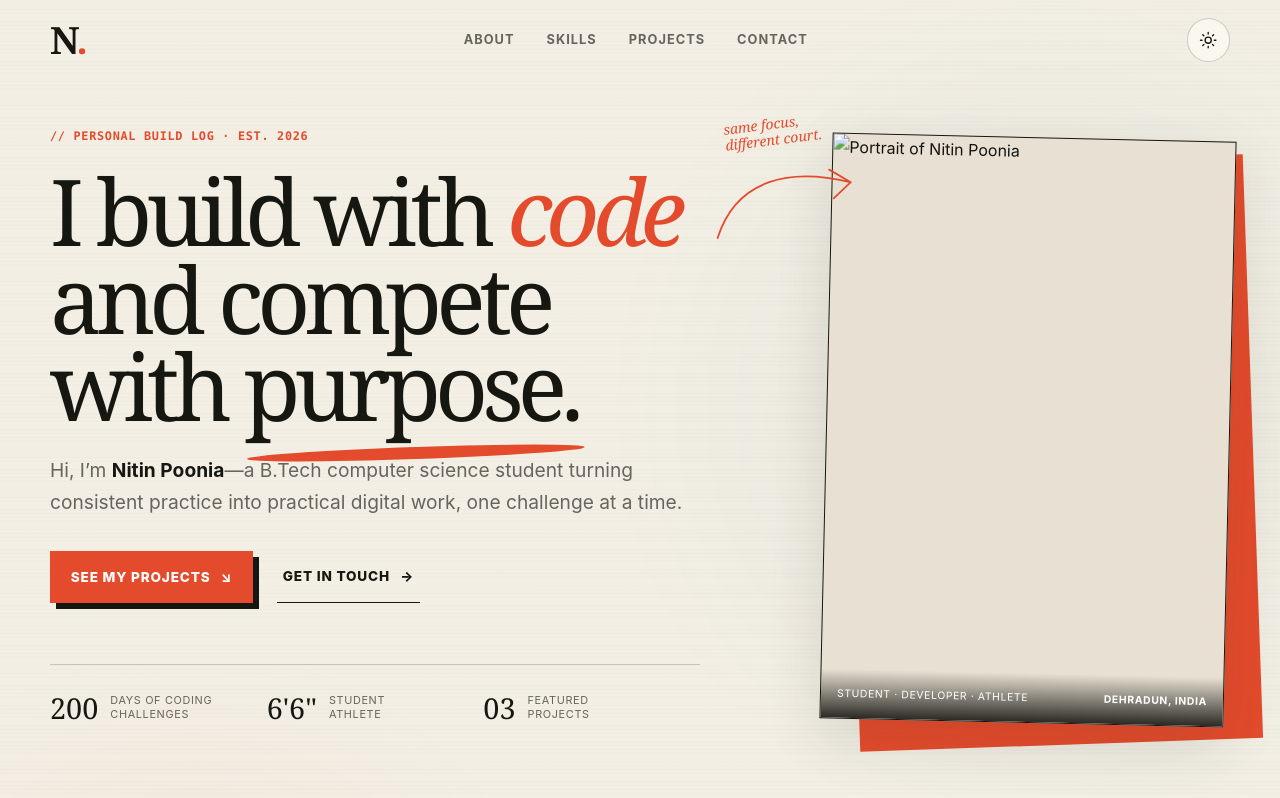
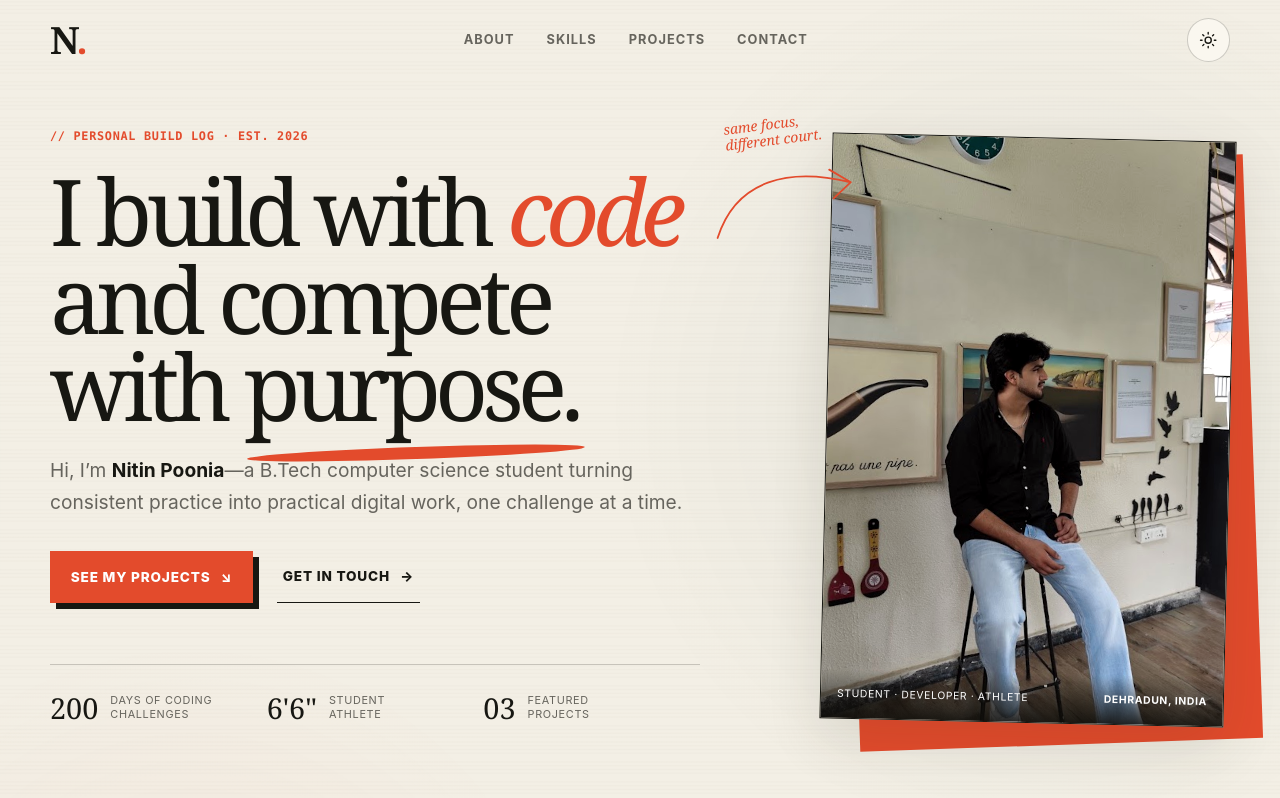
Before and after one commit to nitinpoonia123/portfolio, a plain HTML site: page index.html in a window 1280 px wide. Shown: the top 798 px of the page. Drawn offline with Linux system fonts and the light colour scheme.

Commit message:
Add files via upload

```diff
--- a/index.html
+++ b/index.html
@@ -43,7 +43,7 @@
       </div>
       <div class="hero-photo reveal">
         <div class="photo-offset" aria-hidden="true"></div>
-        <figure><img id="profile-photo" src="assets/profile.jpg" alt="Portrait of Nitin Poonia" width="514" height="914"><figcaption><span>Student · Developer · Athlete</span><b>Dehradun, India</b></figcaption></figure>
+        <figure><img id="profile-photo" src="profile.jpg" alt="Portrait of Nitin Poonia" width="514" height="914"><figcaption><span>Student · Developer · Athlete</span><b>Dehradun, India</b></figcaption></figure>
         <svg class="photo-doodle" viewBox="0 0 160 90" aria-hidden="true"><path d="M4 80C25 14 85 2 151 18M128 4l24 14-19 18"></path></svg>
         <p class="photo-note">same focus,<br>different court.</p>
       </div>
--- a/script.js
+++ b/script.js
@@ -107,7 +107,7 @@ if (reducedMotion.matches || !('IntersectionObserver' in window)) {
 
 const photo = document.querySelector('#profile-photo');
 photo.addEventListener('error', () => {
-  if (!photo.src.endsWith('profile-placeholder.svg')) photo.src = 'assets/profile-placeholder.svg';
+  if (!photo.src.endsWith('profile-placeholder.svg')) photo.src = 'profile-placeholder.svg';
 }, { once: true });
 
 document.querySelector('#year').textContent = new Date().getFullYear();
```
